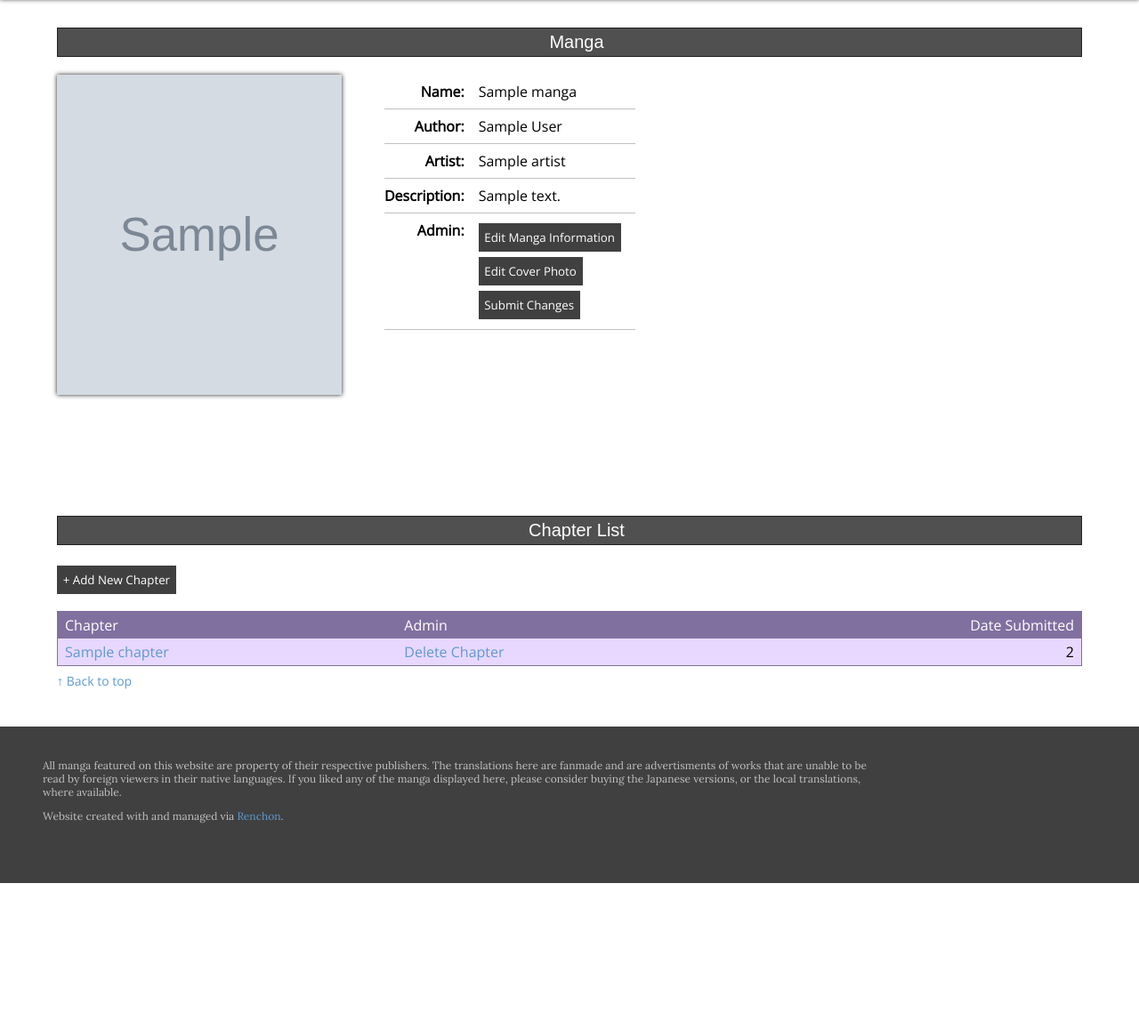
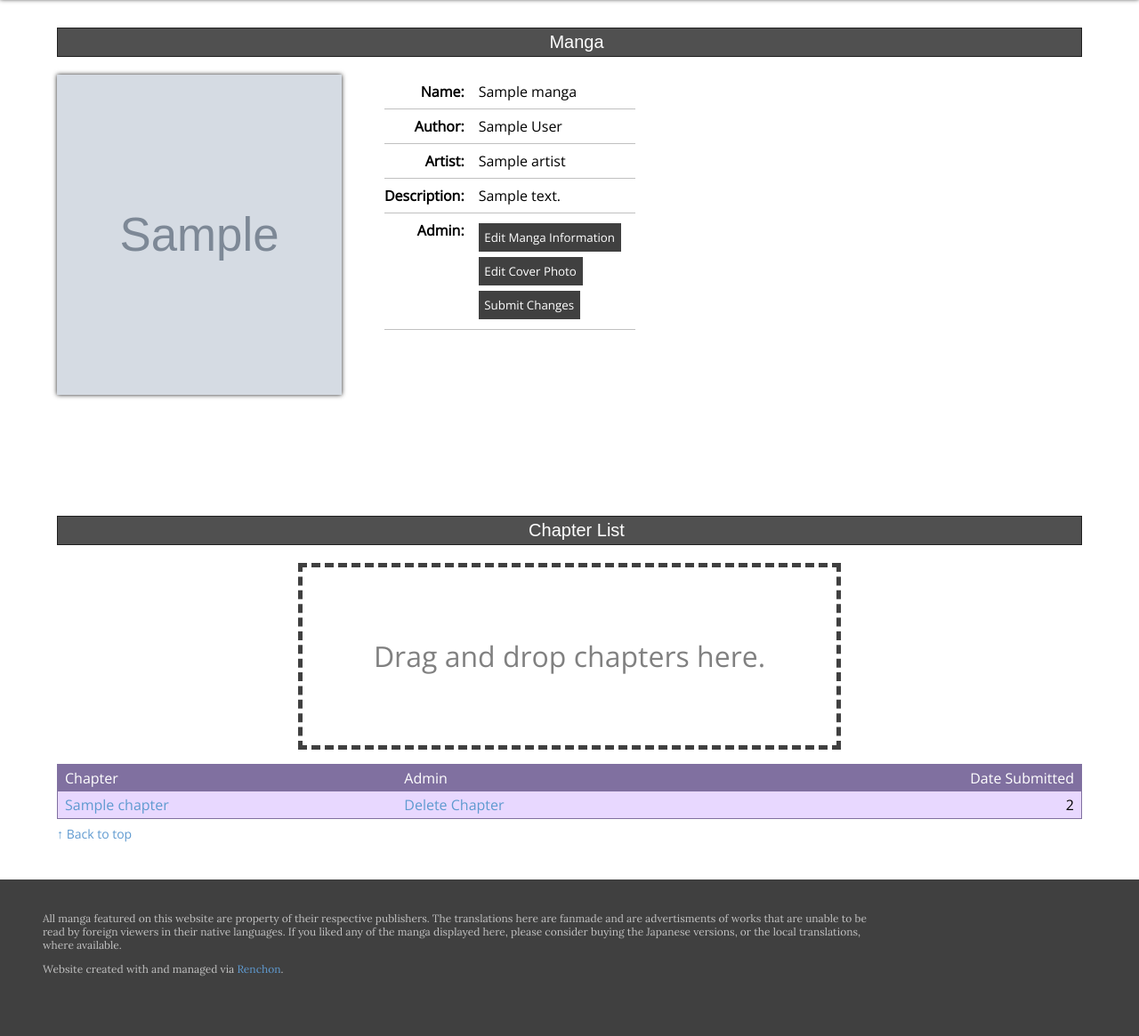
Before and after one commit to cozziekuns/Renchon, a Flask app: template templates/manga.html in a window 1280 px wide. Shown: the part 384-1549 px from the top of the page at 89% size. Before the commit the page ends 1377 px from the top, so only its background shows below. Run offline with Flask 2, Linux system fonts and the light colour scheme; the visitor is signed in with stand-in values (Sample User, id 1); tables that the repository leaves empty hold one stand-in row (values such as "Sample post"); the template is opened without the code that fills it: most values are stand-ins (such as "Sample title", 1, 10 or a date in 2020); grey boxes marked "Sample" are stand-in pictures; data that the repository does not hold is empty; some libraries are stand-ins or nearby versions; some web fonts are replaced.

Commit message:
started work on drag an drop

```diff
--- a/application.py
+++ b/application.py
@@ -188,6 +188,10 @@ def zip_directory(manga_name, chapter_num, url):
     shutil.move(directory + "../" + filename + ".zip",
             directory + filename + ".zip")
 
+def get_chapter_from_url(url):
+    url_list = str.split(url, "/")
+    return float(re.search(r"(\d+)\Z", url_list[-2]).group(1))
+
 def requires_admin(func):
     @wraps(func)
     def wrapped_func(*args, **kwargs):
@@ -325,6 +329,7 @@ def delete_manga():
 
     return redirect(url_for("admin"))
 
+"""
 # Add Chapter
 @application.route("/add_chapter", methods=["POST"])
 @requires_admin
@@ -366,6 +371,20 @@ def add_chapter_bulk():
         text = manga_name + " has been updated! Chapter "
         text += latest_chapter + " - " + url
         twitter_api.update_status(status=text)
+    # Return back to the original page
+    return redirect(url_for("view_manga", manga=manga.url))
+"""
+
+# Add Chapter
+@application.route("/add_chapter", methods=["POST"])
+@requires_admin
+def add_chapter_bulk():
+    chapter_hash = {}
+    manga_name = request.form["manga_name"]
+    # Get the manga object for later use
+    manga = Manga.query.filter_by(name=manga_name).first()
+    for key in request.files.keys():
+        print(key);
     # Return back to the original page
     return redirect(url_for("view_manga", manga=manga.url))
 
--- a/static/manga_info.js
+++ b/static/manga_info.js
@@ -1,28 +1,23 @@
-var new_chapters = 0;
-var total_chapters = 0;
+var form_data = null;
+var chapter_data = {};
+var total_pages = {};
 
 function update_hidden_input() {
-
-  $(".hidden_input").each(
-    function(index, element) {
+  $(".hidden_input").each(function(index, element) {
     if (index > 0) {
       $(this).val($(".manga_info")[index - 1].innerHTML)
     }
-    }
-  )
-
+  })
 }
 
 function edit_text(e) {
-
   // Remove the "Submit Changes" button from the form
-  form = document.getElementById("edit_manga");
+  var form = document.getElementById("edit_manga");
   form.removeChild(form.lastChild);
-
   // Transform all the text fields into input fields
   $(".manga_info").each(
     function(index, element) {
-      text = element.innerHTML.replace(/<br>/g, "\n");
+      var text = element.innerHTML.replace(/<br>/g, "\n");
       if (index == 3) {
         element.innerHTML = "<textarea cols='80' rows='10'" +
             "name='manga_description' required>" + text + "</textarea>";
@@ -32,19 +27,16 @@ function edit_text(e) {
       }
     }
   )
-
   $(this).replaceWith("<input id='manga_edit' type='button'" +
       "value='Save Manga Information'>")
   $("#manga_edit").click(save_text);
-
 }
 
 function save_text(e) {
-
   // Transform all the input fields back into text fields
   $(".manga_info").each(
     function(index, element) {
-      text = $(this).children().val();
+      var text = $(this).children().val();
       element.innerHTML = text.replace(/\r\n|\r|\n/g, "<br>");
     }
   )
@@ -56,26 +48,12 @@ function save_text(e) {
   $("#manga_edit").click(edit_text);
 
   // Re-add the "Submit Changes" button to the form
-  button = document.createElement("input");
+  var button = document.createElement("input");
   button.setAttribute("type", "submit");
   button.setAttribute("value", "Submit Changes");
 
-  form = document.getElementById("edit_manga");
+  var form = document.getElementById("edit_manga");
   form.appendChild(button);
-
-}
-
-function read_url(input) {
-
-  // If a file was added to the input
-  if (input.files && input.files[0]) {
-    reader = new FileReader();
-    reader.onload = function(e) {
-      $('#cover_photo').attr("src", e.target.result);
-    }
-    reader.readAsDataURL(input.files[0]);
-  }
-
 }
 
 function edit_cover_photo() {
@@ -83,115 +61,214 @@ function edit_cover_photo() {
 }
 
 function delete_chapter(manga, chapter) {
-
   re = /^Chapter\s(\d+(?:\.\d+)?)/;
   chapter_num = re.exec(chapter)[1];
   json = {chapter_delete_manga: manga,
           chapter_delete_chapter: chapter_num}
-
   send_post_request(delete_chapter_path, json)
-
 }
 
-function add_close_button(element, onclick) {
+function allow_drop(event) {
+  event.preventDefault();
+}
 
-  button = document.createElement("input");
-  button.className = "close_chapter";
-  button.setAttribute("type", "button");
-  button.setAttribute("value", "x");
-  button.setAttribute("onclick", onclick);
-  element.appendChild(button);
+function drop_chapter(event) {
+  event.preventDefault();
+  var data_transfer = event.dataTransfer;
+  if (data_transfer && data_transfer.items) {
+    var items = data_transfer.items;
+    for (var i = 0; i < items.length; i++) {
+      var entry = items[i].webkitGetAsEntry();
+      if (entry.isDirectory) {
+        traverse_filesystem(entry);
+      } else if (entry.isFile) {
+        // Show an error message saying that it must be a directory that
+        // is uploaded.
+      }
+    }
+  }
+  document.getElementById("chapter_dropzone").className = "";
+}
 
+function traverse_filesystem(entry) {
+  var reader = entry.createReader();
+  var chapter_num = get_chapter_from_url(entry.fullPath);
+  if (chapter_num >= 0) {
+    if (!chapter_data.hasOwnProperty(chapter_num)) {
+      chapter_data[chapter_num] = [];
+      total_pages[chapter_num] = 0;
+    }
+  }
+  reader.readEntries(function(entries) {
+    var len = entries.length;
+    if (chapter_num >= 0) {
+      total_pages[chapter_num] += len;
+    }
+    for (var i = 0; i < len; i++) {
+      if (entries[i].isFile && chapter_num >= 0) {
+        enter_into_chapter_data(entries[i], chapter_num);
+      } else if (entries[i].isDirectory) {
+        traverse_filesystem(entries[i]);
+      }
+    }
+  });
+}
+
+function enter_into_chapter_data(entry, chapter_num) {
+  entry.file(function(file) {
+    chapter_data[chapter_num].push(file);
+    if (chapter_data[chapter_num].length == total_pages[chapter_num]) {
+      console.log(chapter_num + " finished parsing.");
+      add_chapter_element(chapter_num);
+    }
+    if (ready_to_submit()) {
+      console.log("Ready to submit!");
+      add_submit_element();
+    }
+  });
+}
+
+function add_submit_element() {
+  var chapter_submit = document.getElementById("chapter_submit");
+  var submit_span = document.createElement("span");
+  submit_span.id = "chapter_submit_button"
+  submit_span.className = "chapter_submit";
+  submit_span.onclick = upload_chapters;
+  submit_span.innerHTML = "Submit All Chapters";
+  chapter_submit.appendChild(submit_span);
+}
+
+function add_chapter_element(chapter_num) {
+  var chapter_list = document.getElementById("chapter_list");
+  var chapter_div = document.createElement("div");
+  chapter_div.style.width = "360px";
+  chapter_div.style.height = "360px";
+  chapter_div.style.margin = "0.5em";
+  chapter_div.style.border = "3px dotted rgba(128, 128, 128, 1.0)";
+  chapter_div.style.borderRadius = "10px";
+  chapter_div.style.display = "inline-block";
+  add_chapter_image_to_element(chapter_div, chapter_num);
+  chapter_list.appendChild(chapter_div);
 }
 
 function add_label_to_element(element, name, text) {
-
   label = document.createElement("label");
   label.setAttribute("for", name);
   label.innerHTML = text;
   element.appendChild(label);
-
 }
 
-function add_input_to_element(element, type, name, text) {
-
+function add_input_to_element(element, type, name, text, value) {
   text_input = document.createElement("input");
   text_input.setAttribute("type", type);
   text_input.setAttribute("name", name);
-
+  if (value) {
+    text_input.setAttribute("value", value);
+  }
+  text_input.setAttribute("required", true);
   add_label_to_element(element, name, text);
   element.appendChild(text_input);
   element.appendChild(document.createElement("br"));
-
 }
 
-function add_file_upload(div, name, text) {
 
-  label = document.createElement("label");
-  label.setAttribute("for", name);
-  label.innerHTML = text;
-
-  file_input = document.createElement("input");
-  file_input.setAttribute("type", "file");
-  file_input.setAttribute("name", name);
-  file_input.setAttribute("webkitdirectory", true);
-  file_input.setAttribute("mozdirectory", true);
-  file_input.setAttribute("accept", "image/*");
-  file_input.setAttribute("required", true);
-
-  div.appendChild(label);
-  div.appendChild(file_input);
-  div.appendChild(document.createElement("br"));
-
+function add_chapter_image_to_element(element, chapter_num) {
+  var reader = new FileReader();
+  reader.onload = function(event) {
+    var image = new Image();
+    image.src = event.target.result;
+    image.style.display = "block";
+    image.style.width = "200px";
+    image.style.height = "200px";
+    image.style.margin = "2.5em auto 1em";
+    image.style.boxShadow = "0 0 5px rgba(32, 32, 32, 1.0)";
+    element.appendChild(image);
+    add_chapter_info_to_element(element, chapter_num);
+  };
+  reader.readAsDataURL(chapter_data[chapter_num][0]);
 }
 
-function create_chapter_dialog() {
-
-  form = document.getElementById("add_chapter");
-  mangle = new_chapters.toString();
-
-  // Wrap everything in a div element
-  div = document.createElement("div");
-  div.setAttribute("id", "add_chapter_" + mangle);
-  div.setAttribute("overflow", "auto");
-  form.insertBefore(div, document.getElementById("add_chapter_button"));
-
-  add_close_button(div, "delete_chapter_dialog(" + mangle + ")");
-  add_input_to_element(div, "text", "chapter_name_" + mangle, "Chapter Name:");
-  add_input_to_element(div, "number", "chapter_num_" + mangle, "Chapter Number:");
-  add_file_upload(div, "chapter_pages_" + mangle, "Upload Folder:");
-  div.appendChild(document.createElement("br"));
-
-  // Create submit button if this is the first dialog
-  if (total_chapters == 0) {
-    submit_button = document.createElement("input");
-    submit_button.setAttribute("type", "submit");
-    submit_button.setAttribute("value", "Submit All Chapters");
-    form.appendChild(submit_button);
+function add_chapter_info_to_element(element, chapter_num) {
+  var display = document.createElement("div");
+  var num_name = "chapter_num_" + chapter_num.toString();
+  var num_string = "Chapter Number: ";
+  var name_name = "chapter_name_" + chapter_num.toString();
+  add_input_to_element(display, "number", num_name, num_string, chapter_num);
+  add_input_to_element(display, "text", name_name, "Chapter Name: ");
+  element.appendChild(display);
 }
 
-  new_chapters += 1;
-  total_chapters += 1;
-
+function ready_to_submit() {
+  for (chapter_num in total_pages) {
+    if (chapter_data[chapter_num].length < total_pages[chapter_num]) {
+      return false;
+    }
+  }
+  return true;
 }
 
-function delete_chapter_dialog(dialog_index) {
+/* Chapter Helper Methods */
 
-  mangle = dialog_index.toString()
-  // Get the div that corresponds to this dialog_index, and remove it
-  element = document.getElementById("add_chapter_" + mangle);
-  element.parentNode.removeChild(element);
-  total_chapters -= 1;
-
-  // Remove submit button if this is the last dialog alive
-  if (total_chapters == 0) {
-    form.removeChild(form.lastChild);
+function init_dropzone() {
+  document.getElementById("chapter_dropzone").ondragenter = function() {
+    this.className = "dragover";
+  }
+  document.getElementById("chapter_dropzone").ondragleave = function() {
+    this.className = "";
+  }
 }
 
+function get_chapter_from_url(url) {
+  var regex = /(\d+)$/
+  var split_dir = url.split("/");
+  var result = regex.exec(split_dir[split_dir.length - 1]);
+  if (result) {
+    return Number(result[1]);
+  } else {
+    return -1;
+  }
 }
 
+function create_form_data() {
+  form_data = new FormData();
+  form_data.append("manga_name", manga_name);
+  add_chapter_info_to_form();
+}
+
+function add_chapter_info_to_form() {
+  for (var property in chapter_data) {
+    var num = document.getElementsByName("chapter_num_" + property)[0].value;
+    var name = document.getElementsByName("chapter_name_" + property)[0].value;
+    form_data.append("chapter_num_" + property, num);
+    form_data.append("chapter_name_" + property, name);
+    for (var i = 0; i < chapter_data[property].length; i++) {
+      form_data.append(property.toString() + "/" + i,
+          chapter_data[property][i]);
+    }
+  }
+}
+
+function upload_chapters() {
+  create_form_data();
+  var request = new XMLHttpRequest();
+  var submit_span = document.getElementById("chapter_submit_button");
+  submit_span.className = "chapter_upload";
+  request.open('POST', '/add_chapter');
+  request.onload = function() {
+    submit_span.innerHTML = "Upload complete!";
+  };
+  request.upload.onprogress = function(e) {
+    if (event.lengthComputable) {
+      var complete = (event.loaded / event.total * 100 | 0);
+      submit_span.innerHTML = "Uploaded: " + complete + "%";
+    }
+  }
+  request.send(form_data);
+}
+
+/* General Helper Methods */
+
 function send_post_request(path, params) {
-
   var form = document.createElement("form");
   form.setAttribute("method", "post");
   form.setAttribute("action", path);
@@ -208,5 +285,7 @@ function send_post_request(path, params) {
 
   document.body.appendChild(form);
   form.submit();
+}
 
-}
+// Initialisation
+init_dropzone();
--- a/static/style.css
+++ b/static/style.css
@@ -23,13 +23,13 @@ input[type=submit], input[type=button] {
 	margin-top: 0.25em;
 	margin-bottom: 0.25em;
 	padding: 0.5em;
-	color: rgba(255, 255, 255, 255);
-	background-color: rgba(64, 64, 64, 255);
+	color: rgba(255, 255, 255, 1.0);
+	background-color: rgba(64, 64, 64, 1.0);
 	border: none;
 }
 
 input[type=submit]:hover, input[type=button]:hover {
-	background-color: rgba(128, 128, 128, 255);
+	background-color: rgba(128, 128, 128, 1.0);
 }
 
 select {
@@ -505,3 +497,50 @@ input.close_chapter[type=button]:hover {
 	margin-left: auto;
 	margin-right: auto;
 }
+
+#chapter_dropzone {
+	width: 600px;
+	height: 200px;
+	border: 5px dashed rgba(64, 64, 64, 1.0);
+	color: rgba(128, 128, 128, 1.0);
+	font-size: 32px;
+	line-height: 200px;
+	text-align: center;
+	margin: 16px auto;
+}
+
+#chapter_dropzone.dragover {
+	color: rgba(128, 112, 160, 1.0);
+  border-color: rgba(128, 112, 160, 1.0);
+}
+
+#chapter_submit {
+	margin: 1em;
+}
+
+span.chapter_submit {
+	display: block;
+	width: 240px;
+	margin-left: auto;
+	margin-right: auto;
+	text-align: center;
+	color: rgba(255, 255, 255, 1.0);
+	background-color: rgba(64, 64, 64, 1.0);
+	border-radius: 10px;
+	padding: 1em;
+	cursor: pointer;
+}
+
+span.chapter_submit:hover {
+	background-color: rgba(128, 128, 128, 1.0);
+}
+
+span.chapter_upload {
+	display: block;
+	width: 240px;
+	font-size: 24px;
+	margin-left: auto;
+	margin-right: auto;
+	text-align: center;
+	padding: 1em;
+}
--- a/templates/manga.html
+++ b/templates/manga.html
@@ -53,13 +53,11 @@
     <div class="heading"><span>Chapter List</span></div>
 
     {% if session.logged_in %}
-      <form id="add_chapter" class="admin_form"
-          action={{ url_for("add_chapter_bulk") }} method=post
-          enctype=multipart/form-data>
-        <input type="hidden" name="manga_name" value="{{ manga }}">
-        <input id="add_chapter_button" type="button" value="+ Add New Chapter"
-            onclick="create_chapter_dialog()">
-      </form>
+      <div id="chapter_list" class="admin_form">
+        <div id="chapter_dropzone" ondrop="drop_chapter(event)"
+             ondragover="allow_drop(event)">Drag and drop chapters here.</div>
+      </div>
+      <div id="chapter_submit"></div>
     {% endif %}
 
     <table id="manga_list">
@@ -96,8 +94,10 @@
 
   {% if session.logged_in %}
     <script type="text/javascript">
-      var delete_chapter_path = "{{  url_for("delete_chapter") }}"
-      $("#cover").change(function() { read_url(this); })
+      var manga_name = "{{ manga }}";
+      var add_chapter_path = "{{ url_for('add_chapter_bulk') }}";
+      var delete_chapter_path = "{{  url_for('delete_chapter') }}";
+      $("#cover").change(function() { read_url(this); });
       $("#manga_edit").click(edit_text);
       update_hidden_input();
     </script>
```
Also changed, not shown: other parts of static/style.css (+38 -46 lines), admin.py (+7 -7 lines). Lines whose indentation alone changed are shown as unchanged.
